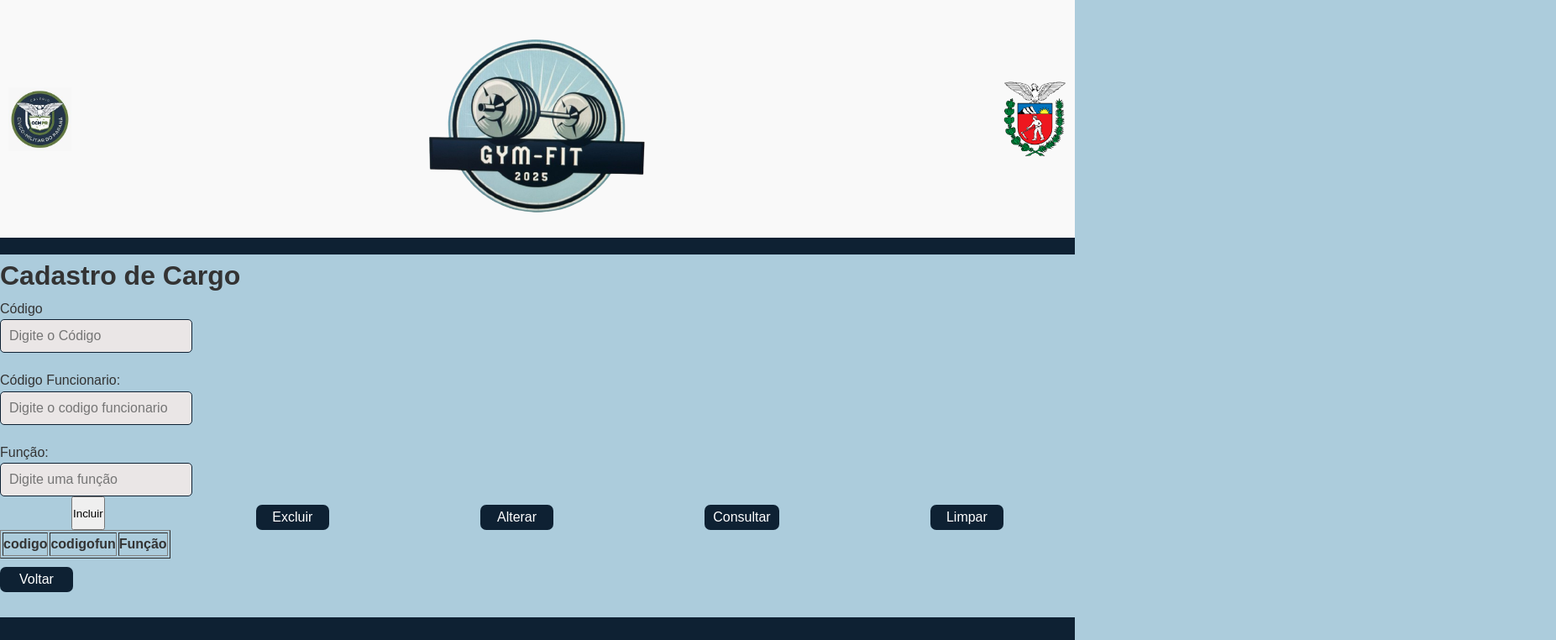
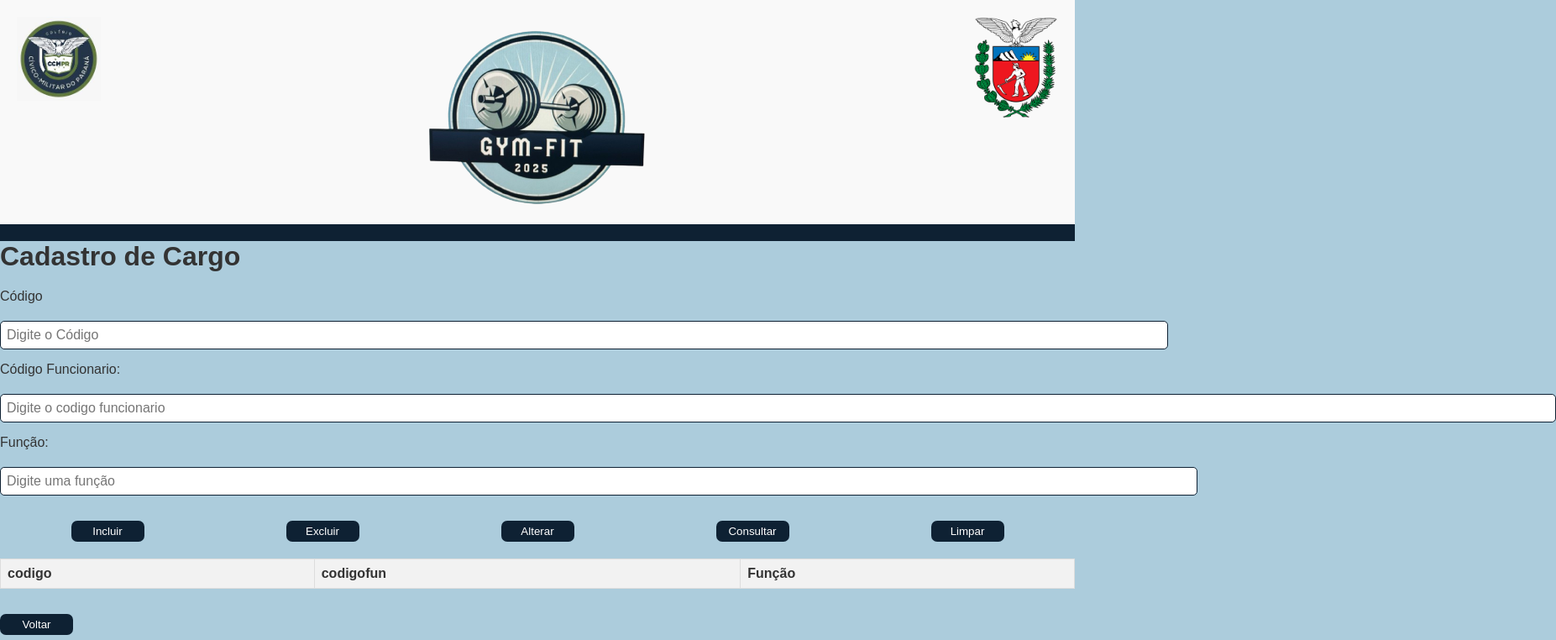
Before and after one commit to isabelydasilva25/crud_academia, a plain HTML site: page public/cargo.html in a window 1280 px wide. Shown: the top 762 px of the page at 84% size, 1853 px wide, since content can reach past the window. Drawn offline with Linux system fonts and the light colour scheme; a script that the page names is missing.

Commit message:
Update cargo.css

```diff
--- a/public/cargo.css
+++ b/public/cargo.css
@@ -8,60 +8,54 @@ body {
     font-family: Arial, sans-serif;
     background-color: #acccdc;
     color: #333;
-    line-height: 1.6;
 }
 
 header {
     background-color: #f9f9f9;
     color: #333;
-    padding: 10px 0;
+    padding: 0px;
+    align-items: center;
     text-align: center;
     position: relative;
-    display: flex;
-    flex-direction: column;
-    align-items: center;
 }
 
 header .logo h1 {
     margin: 0;
-    padding: 10px 0;
+    padding: 10px;
 }
 
 .logo {
-    width: 100%;
-    max-width: 250px;
+    width: 300px;
     height: auto;
 }
 
-.logo2, .logo3 {
-    display: none; /* Oculta por padrão em mobile */
-    width: 50px;
+.logo2 {
+    width: 100px;
     height: auto;
     position: absolute;
-    top: 50%;
-    transform: translateY(-50%);
-}
-
-.logo2 {
-    left: 10px;
+    left: 20px;
+    top: 20px;
 }
 
 .logo3 {
-    right: 10px;
+    width: 100px;
+    height: auto;
+    position: absolute;
+    right: 20px;
+    top: 20px;
 }
 
 .logo4 {
-    width: 100%;
-    max-width: 200px;
+    width: 200px;
     height: auto;
 }
 
 section {
-    margin: 20px auto;
+    margin: 30px auto;
+    align-items: center;
     text-align: center;
     max-width: 800px;
-    width: 95%;
-    padding: 15px;
+    padding: 20px;
     background-color: white;
     border-radius: 8px;
     box-shadow: 0 0 10px rgba(0, 0, 0, 0.1);
@@ -71,31 +65,26 @@ form {
     display: flex;
     flex-direction: column;
     gap: 15px;
-    align-items: flex-start;
-    width: 100%;
+    justify-content: left;
+    align-items: start;
+    margin-top: 20px
 }
 
-form label {
-    display: block;
-    width: 100%;
-    text-align: left;
-}
-
-form input, form select {
-    width: 100%;
-    padding: 10px;
+form input {
+    min-width: 500%;
+    padding: 7px;
     font-size: 16px;
     border: 1px solid #0e2133;
     border-radius: 5px;
-    background-color: #eae6e6;
+    margin-top: 20px
 }
 
 footer {
     text-align: center;
     background-color: #0e2133;
     color: #f9f9f9;
-    padding: 20px 10px;
-    margin-top: 30px;
+    padding: 40px;
+    margin-top: 110px;
 }
 
 footer p {
@@ -103,116 +92,53 @@ footer p {
 }
 
 nav {
+    list-style: none;
     display: flex;
     justify-content: center;
-    flex-wrap: wrap;
     padding: 10px;
     background-color: #0e2133;
-    gap: 10px;
 }
 
 nav a {
+    margin: 0 15px;
     color: #f9f9f9;
     text-decoration: none;
-    padding: 5px 10px;
-    white-space: nowrap;
 }
 
-.botao, .botao2, .botao3, .botao4, .botao5 {
+.botao1,
+.botao2,
+.botao3,
+.botao4,
+.botao5 {
     border-radius: 7px;
     margin-top: 10px;
     border: none;
-    min-width: 87px;
-    height: 35px;
-    color: #ffff;
+    width: 87px;
+    height: 25px;
+    color: #ffffff;
     background-color: #0e2133;
     cursor: pointer;
-    padding: 0 10px;
-    font-size: 14px;
 }
 
 .container_botoes {
     display: flex;
     justify-content: space-around;
     flex-wrap: wrap;
-    gap: 10px;
+    margin-top: 20px;
+}
+table {
     width: 100%;
+    border-collapse: collapse;
+    margin: 20px 0;
 }
 
-select {
-    width: 100%;
-    padding: 10px;
-    font-size: 16px;
-    border: 1px solid #ccc;
-    border-radius: 4px;
-    background-color: #eae6e6;
-    margin-bottom: 10px;
+table th, table td {
+    border: 1px solid #ddd;
+    padding: 8px;
+    text-align: left;
 }
 
-/* Media Queries para Responsividade */
-
-@media (min-width: 576px) {
-    header {
-        padding: 10px 20px;
-        flex-direction: row;
-        justify-content: center;
-    }
-
-    .logo2, .logo3 {
-        display: block;
-        width: 65px;
-    }
-
-    section {
-        padding: 20px;
-    }
-
-    nav {
-        gap: 15px;
-    }
-
-    nav a {
-        margin: 0 10px;
-    }
-
-    .botao, .botao2, .botao3, .botao4, .botao5 {
-        height: 30px;
-        font-size: 16px;
-    }
+table th {
+    background-color: #f2f2f2;
+    font-weight: bold;
 }
-
-@media (min-width: 768px) {
-    header {
-        padding: 10px 40px;
-    }
-
-    .logo2, .logo3 {
-        width: 75px;
-    }
-
-    section {
-        padding: 25px;
-    }
-
-    form {
-        gap: 20px;
-    }
-
-    footer {
-        padding: 30px;
-    }
-}
-
-@media (min-width: 992px) {
-    .logo {
-        max-width: 300px;
-    }
-
-    .logo4 {
-        max-width: 250px;
-    }
-
-    section {
-        margin: 40px auto;
-    }
-}
```
